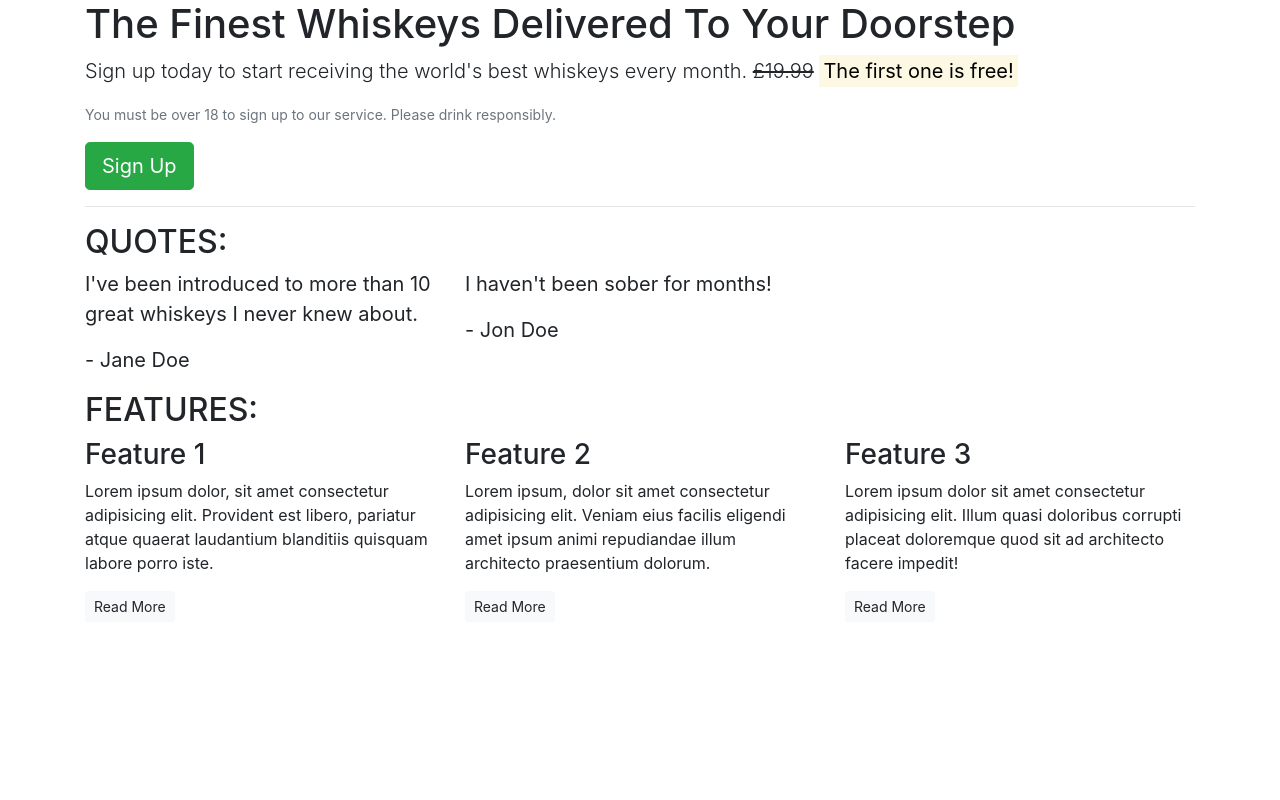
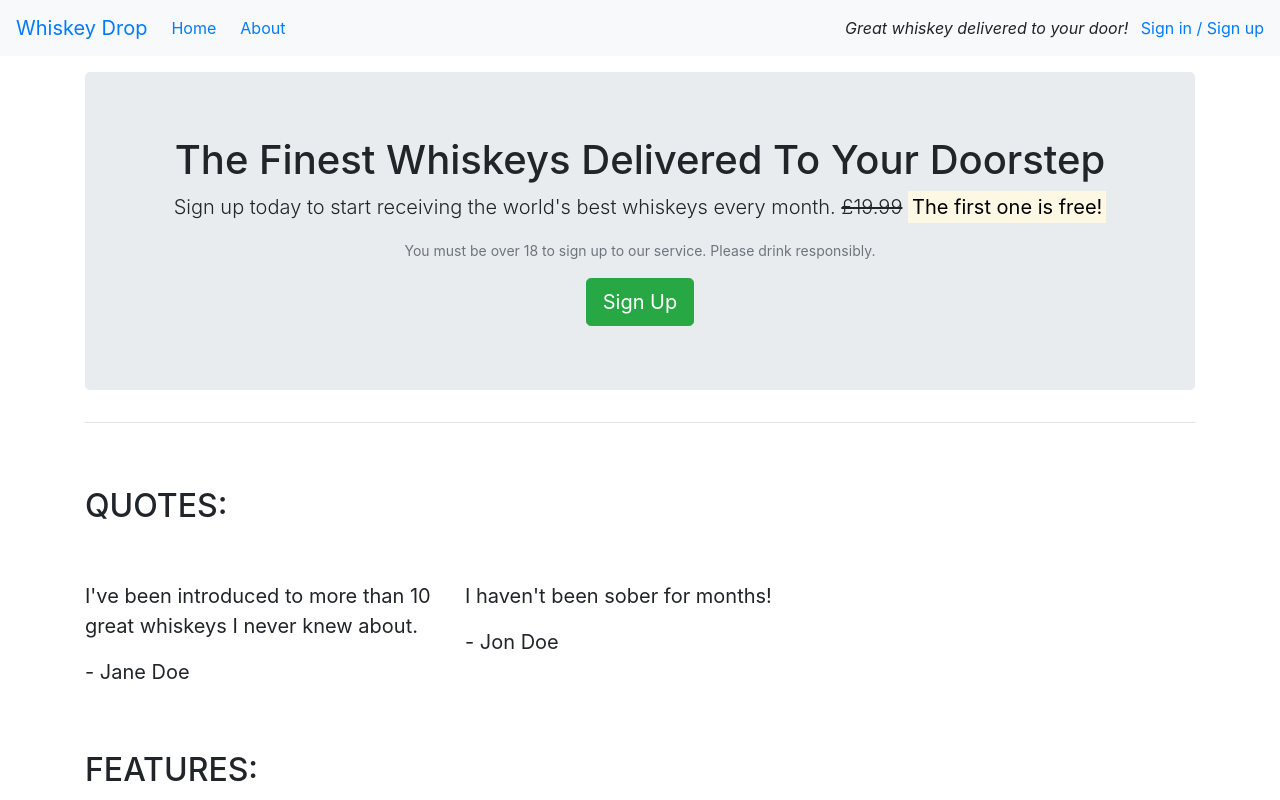
Before and after one commit to TolhurstTech/bootstrap, a plain HTML site: page index.html in a window 1280 px wide. Shown: the top 800 px of the page. Drawn offline with nearby package versions, Linux system fonts and the light colour scheme.

Commit message:
Added flexible grid systems

```diff
--- a/index.html
+++ b/index.html
@@ -11,99 +11,189 @@
 </head>
 
 <body>
+
+    <nav class="navbar nabvar-light bg-light navbar-expand-sm">
+
+        <a href="/" class="navbar-brand">
+            Whiskey Drop
+        </a>
+
+        <ul class="navbar-nav mr-auto">
+
+            <li class="active nav-item mr-2">
+                <a class="nav-link" href="/">
+                    Home
+                </a>
+            </li>
+
+            <li class="nav-item mr-2">
+                <a class="nav-link" href="/about">
+                    About
+                </a>
+            </li>
+
+            <li class="nav-item my-2 d-block d-md-none">
+
+                <a href="/login">
+                    Sign in / Sign up
+                </a>
+
+            </li>
+
+        </ul>
+
+        <div class="d-none d-md-block">
+
+            <p class="navbar-text my-auto mr-2">
+                <i>Great whiskey delivered to your door!</i>
+            </p>
+
+            <a href="/login">
+                Sign in / Sign up
+            </a>
+
+        </div>
+
+    </nav>
+
     <article class="container">
 
-        <section class="callout">
+        <section class="callout jumbotron mt-3 text-center">
+
             <div class="row ">
                 <div class="col-12">
 
                     <h1>
                         The Finest Whiskeys Delivered To Your Doorstep
                     </h1>
+
                     <p class="lead">
-                        Sign up today to start receiving the world's best whiskeys every month. <s>£19.99</s>
-                        <strong><mark>The
-                                first one is free!</mark></strong>
+                        Sign up today to start receiving the world's best whiskeys every month.
+                        <s class="d-none d-sm-inline">£19.99</s>
+                        <span class="d-inline d-sm-none"><br></span>
+                        <strong><mark>The first one is free!</mark></strong>
                     </p>
+
                     <p class="text-muted">
                         <small>You must be over 18 to sign up to our service. Please drink responsibly.</small>
                     </p>
+
                     <button class="btn btn-success btn-lg">Sign Up</button>
 
                 </div>
             </div>
+
         </section>
+
         <hr>
 
         <section class="quotes">
+
             <div class="row">
-                <div class="col-12">
+                <div class="col-12 my-5">
+
                     <h2 class="text-uppercase">
                         Quotes:
                     </h2>
+
                 </div>
             </div>
+
             <div class="row">
                 <div class="col-12 col-md-6 col-lg-4">
+
                     <blockquote class="blockquote">
+
                         <p>I've been introduced to more than 10 great whiskeys I never knew about.</p>
+
                         <p>- Jane Doe</p>
+
                     </blockquote>
+
                 </div>
+
                 <div class="col-12 col-md-6 col-lg-4">
+
                     <blockquote class="blockquote">
+
                         <p>I haven't been sober for months!</p>
+
                         <p>- Jon Doe</p>
+
                     </blockquote>
+
                 </div>
             </div>
+
         </section>
 
         <section class="features">
+
             <div class="row">
-                <div class="col-12">
+                <div class="col-12 my-5">
+
                     <h2 class="text-uppercase">Features:</h2>
+
                 </div>
             </div>
+
             <div class="row">
                 <div class="col-12 col-md-6 col-lg-4">
+
                     <div class="feature">
+
                         <h3>Feature 1</h3>
+
                         <p>Lorem ipsum dolor, sit amet consectetur adipisicing elit. Provident est libero, pariatur
                             atque
                             quaerat laudantium blanditiis quisquam labore porro iste.
                         </p>
+
                         <p>
                             <a href="" class="btn btn-sm btn-light">Read More</a>
                         </p>
+
                     </div>
                 </div>
+
                 <div class="col-12 col-md-6 col-lg-4">
                     <div class="feature">
+
                         <h3>Feature 2</h3>
+
                         <p>Lorem ipsum, dolor sit amet consectetur adipisicing elit. Veniam eius facilis eligendi amet
                             ipsum
                             animi repudiandae illum architecto praesentium dolorum.
                         </p>
+
                         <p>
                             <a href="" class="btn btn-sm btn-light">Read More</a>
                         </p>
+
                     </div>
                 </div>
+
                 <div class="col-12 d-md-none d-lg-block col-lg-4">
                     <div class="feature">
+
                         <h3>Feature 3</h3>
+
                         <p>Lorem ipsum dolor sit amet consectetur adipisicing elit. Illum quasi doloribus corrupti
                             placeat
                             doloremque quod sit ad architecto facere impedit!
                         </p>
+
                         <p>
                             <a href="" class="btn btn-sm btn-light">Read More</a>
                         </p>
+
                     </div>
                 </div>
+
             </div>
+
         </section>
+
     </article>
 
     <script src="https://cdn.jsdelivr.net/npm/jquery@3.5.1/dist/jquery.slim.min.js"
```
